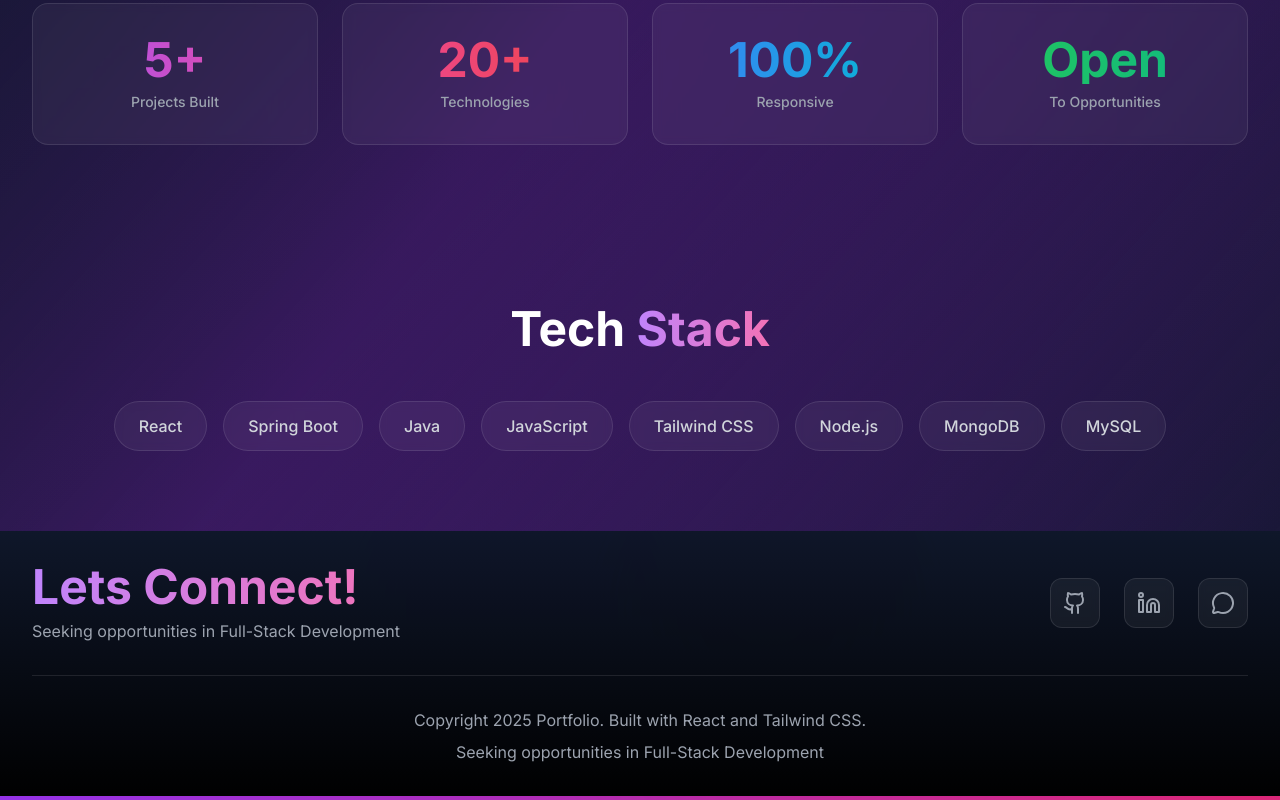
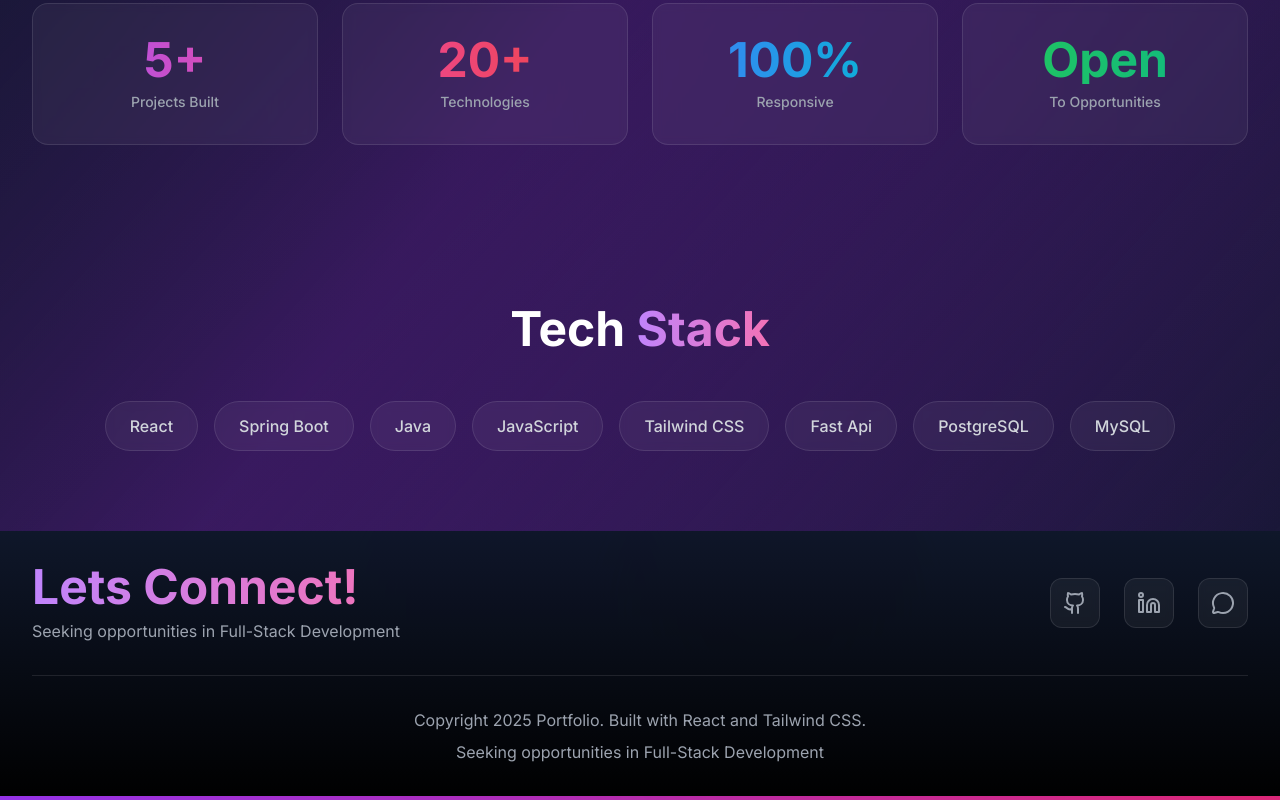
Before and after one commit to arosha-w/Portfolio-arosha, a React app in the folder frontend/: page / in a window 1280 px wide. Shown: the part 941-1741 px from the top of the page. Built offline with nearby package versions, Linux system fonts and the light colour scheme; the HTML template or start-up script is replaced by a standard one.

Commit message:
add changers

```diff
--- a/frontend/src/pages/Home.jsx
+++ b/frontend/src/pages/Home.jsx
@@ -12,7 +12,7 @@ const Home = () => {
 
   const skills = [
     'React', 'Spring Boot', 'Java', 'JavaScript',
-    'Tailwind CSS', 'Node.js', 'MongoDB', 'MySQL'
+    'Tailwind CSS', 'Fast Api', 'PostgreSQL', 'MySQL'
   ];
 
   return (
```
